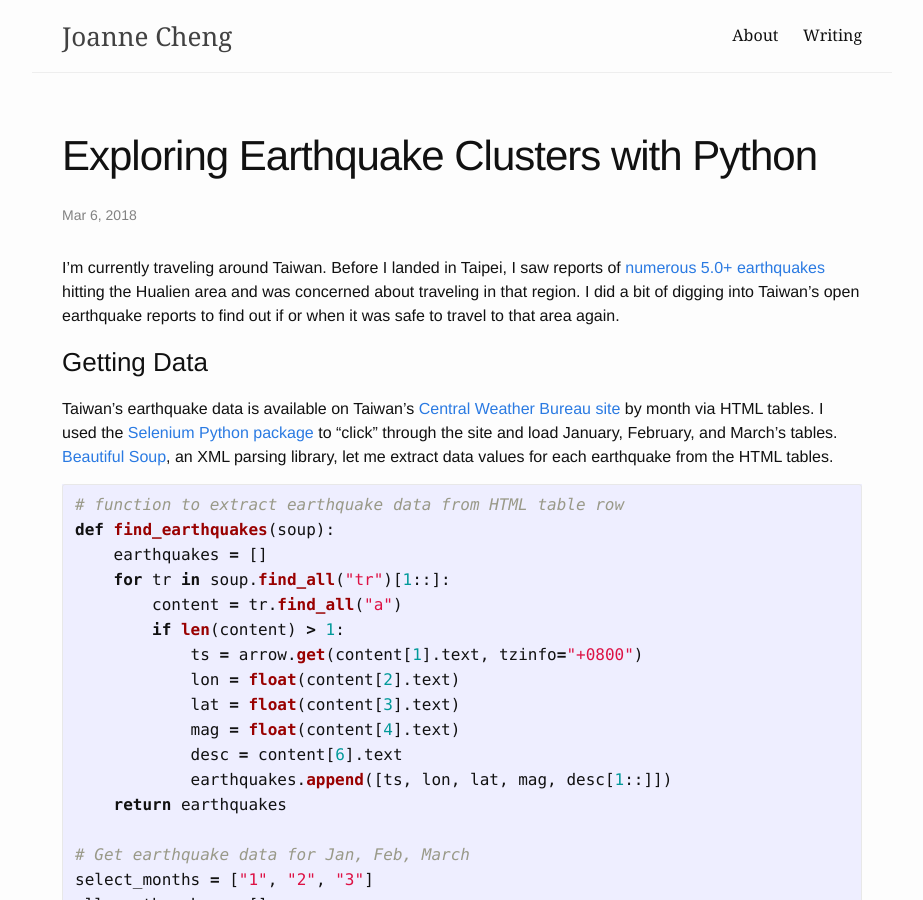
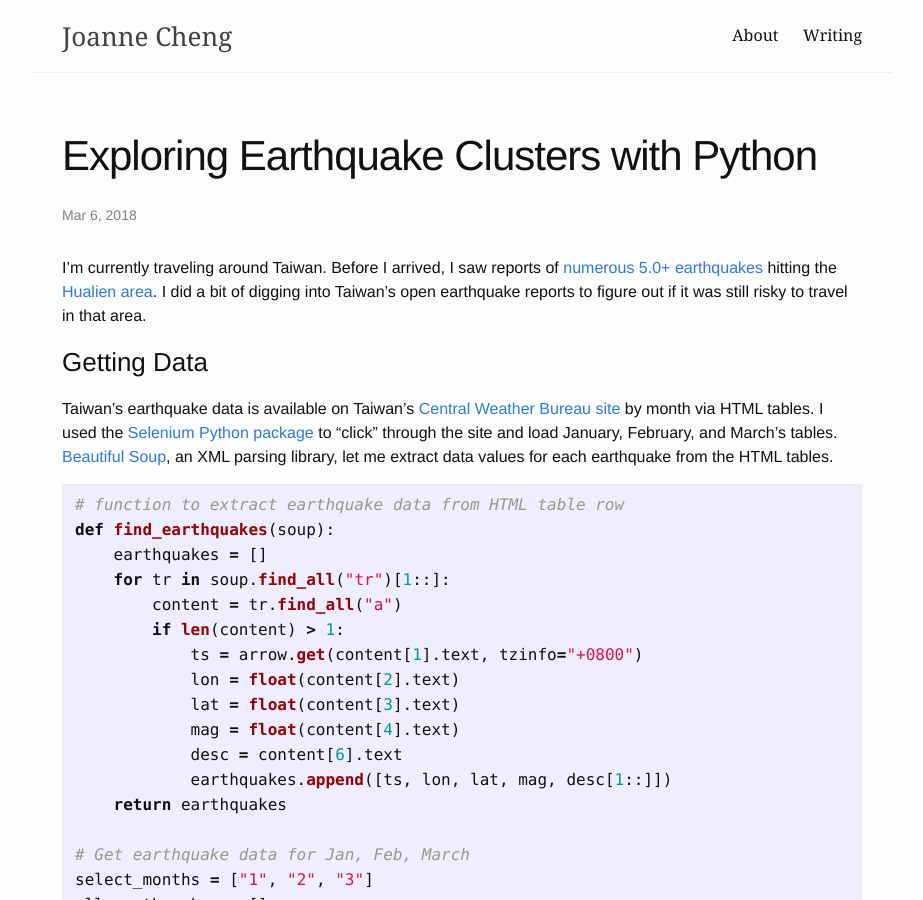
Before and after one commit to joannecheng/joannecheng.github.io, a Jekyll site: the page built from _posts/2018-03-06-exploring-earthquake-clusters.markdown, in a window 1280 px wide and 900 px high. Shown: the whole window, without its empty margins (178-1101 px from the left). Built offline with Jekyll 4.4.1, drawn with Linux system fonts in a browser that asks for light colours; nearby versions of some CDN libraries; library files that are not in the unit come from our copies.

Commit message:
fix wording on blog post

```diff
--- a/_posts/2018-03-06-exploring-earthquake-clusters.markdown
+++ b/_posts/2018-03-06-exploring-earthquake-clusters.markdown
@@ -6,10 +6,12 @@ categories: visualization programming python
 ---
 
 I'm currently traveling around Taiwan.
-Before I landed in Taipei,
-I saw reports of [numerous 5.0+ earthquakes](https://news.nationalgeographic.com/2018/02/earthquake-swarm-taiwan-experts-disagree-spd/)
-hitting the Hualien area and was concerned about traveling in that region.
-I did a bit of digging into Taiwan's open earthquake reports to find out if or when it was safe to travel to that area again.
+Before I arrived,
+I saw reports of
+[numerous 5.0+ earthquakes](https://news.nationalgeographic.com/2018/02/earthquake-swarm-taiwan-experts-disagree-spd/)
+hitting the
+[Hualien area](https://www.google.com/maps/place/Hualien+City,+Hualien+County,+Taiwan+970/@23.9943068,121.5323973,12z/data=!3m1!4b1!4m5!3m4!1s0x34689fb4359f4e3d:0x1f485403f80b7771!8m2!3d23.9910732!4d121.6111949).
+I did a bit of digging into Taiwan's open earthquake reports to figure out if it was still risky to travel in that area.
 
 ### Getting Data
 
```
